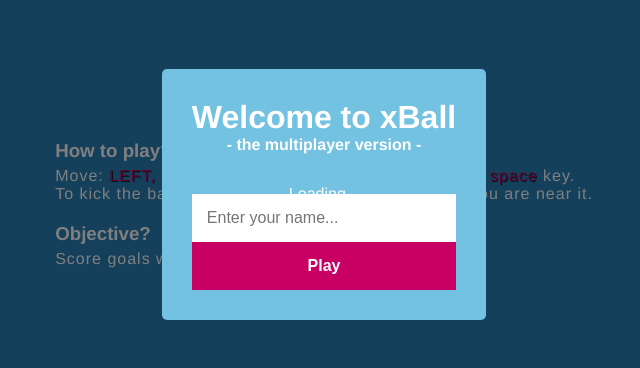
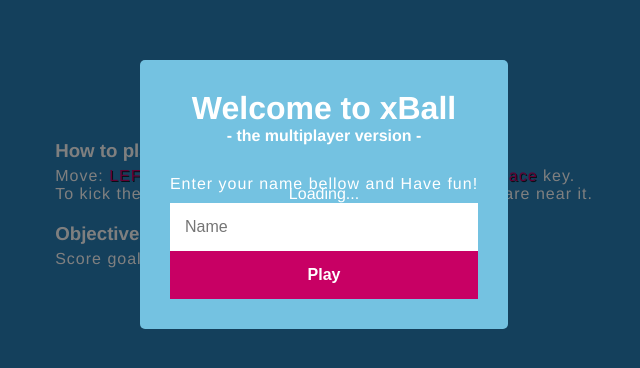
Before and after one commit to florinpop17/xball-multiplayer, a website: page public/index.html in a window 1280 px wide. Shown: the part 206-574 px from the top of the page, without its empty margins (316-956 px from the left). Drawn offline with nearby package versions, Linux system fonts and the light colour scheme; a script that the page names is missing.

Commit message:
html text + style

```diff
--- a/public/css/style.css
+++ b/public/css/style.css
@@ -58,8 +58,9 @@ canvas {
     text-align: center;
 }
 
-.popup h4 {
-    margin-bottom: 40px;
+.popup p {
+    margin-top: 30px;
+    margin-bottom: 10px;
 }
 
 .popup input {
@@ -76,3 +77,7 @@ canvas {
     color: #fff;
     font-weight: bold;
 }
+
+.popup #btn:hover {
+    cursor:pointer;
+}
--- a/public/index.html
+++ b/public/index.html
@@ -20,7 +20,8 @@
             <h1>Welcome to xBall</h1>
             <h4>- the multiplayer version -</h4>
 
-            <input type="text" id="name" placeholder="Enter your name...">
+            <p>Enter your name bellow and Have fun!</p>
+            <input type="text" id="name" placeholder="Name" autocomplete="off">
             <input type="button" id="btn" value="Play">
         </div>
     </div>
```
